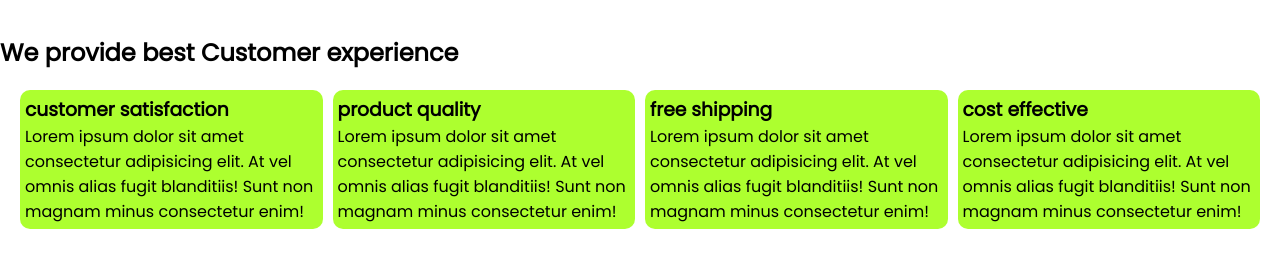
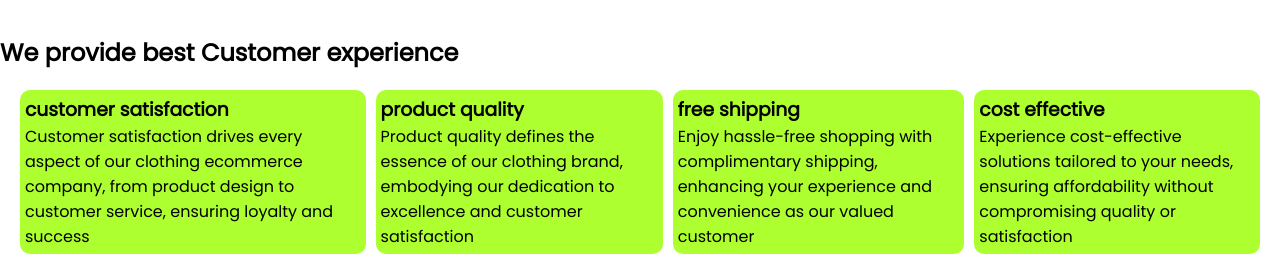
Before and after one commit to DhushyanthRavichandran/-E-commerce-Nova-Prime-, a plain HTML site: page index.html in a window 1280 px wide. Shown: the part 427-691 px from the top of the page. Drawn offline with Linux system fonts and the light colour scheme.

Commit message:
Add files via upload

```diff
--- a/index.html
+++ b/index.html
@@ -72,27 +72,19 @@
         <div class="service-container-2">
             <div>
                 <h3>customer satisfaction</h3>
-                <p>Lorem ipsum dolor sit amet consectetur adipisicing elit. At vel omnis alias fugit blanditiis! Sunt
-                    non
-                    magnam minus consectetur enim!</p>
+                <p>Customer satisfaction drives every aspect of our clothing ecommerce company, from product design to customer service, ensuring loyalty and success</p>
             </div>
             <div>
                 <h3>product quality</h3>
-                <p>Lorem ipsum dolor sit amet consectetur adipisicing elit. At vel omnis alias fugit blanditiis! Sunt
-                    non
-                    magnam minus consectetur enim!</p>
+                <p>Product quality defines the essence of our clothing brand, embodying our dedication to excellence and customer satisfaction</p>
             </div>
             <div>
                 <h3>free shipping</h3>
-                <p>Lorem ipsum dolor sit amet consectetur adipisicing elit. At vel omnis alias fugit blanditiis! Sunt
-                    non
-                    magnam minus consectetur enim!</p>
+                <p>Enjoy hassle-free shopping with complimentary shipping, enhancing your experience and convenience as our valued customer</p>
             </div>
             <div>
                 <h3>cost effective</h3>
-                <p>Lorem ipsum dolor sit amet consectetur adipisicing elit. At vel omnis alias fugit blanditiis! Sunt
-                    non
-                    magnam minus consectetur enim!</p>
+                <p>Experience cost-effective solutions tailored to your needs, ensuring affordability without compromising quality or satisfaction</p>
             </div>
         </div>
 
@@ -160,7 +152,7 @@
         <div class="footer-container">
             <div class="footercontent">
                 <h3>Novaprime</h3>
-                <p>Lorem ipsum, dolor sit amet consectetur adipisicing elit. Dolore, officiis.</p>
+                <p> Elevate Your Style, Explore Endless Possibilities.</p>
                 <div class="footericon">
                     <i class="fa-brands fa-instagram" style="color: rgb(12, 101, 179);"></i>
                     <i class="fa-brands fa-twitter" style="color: rgb(12, 101, 179);"></i>
```
